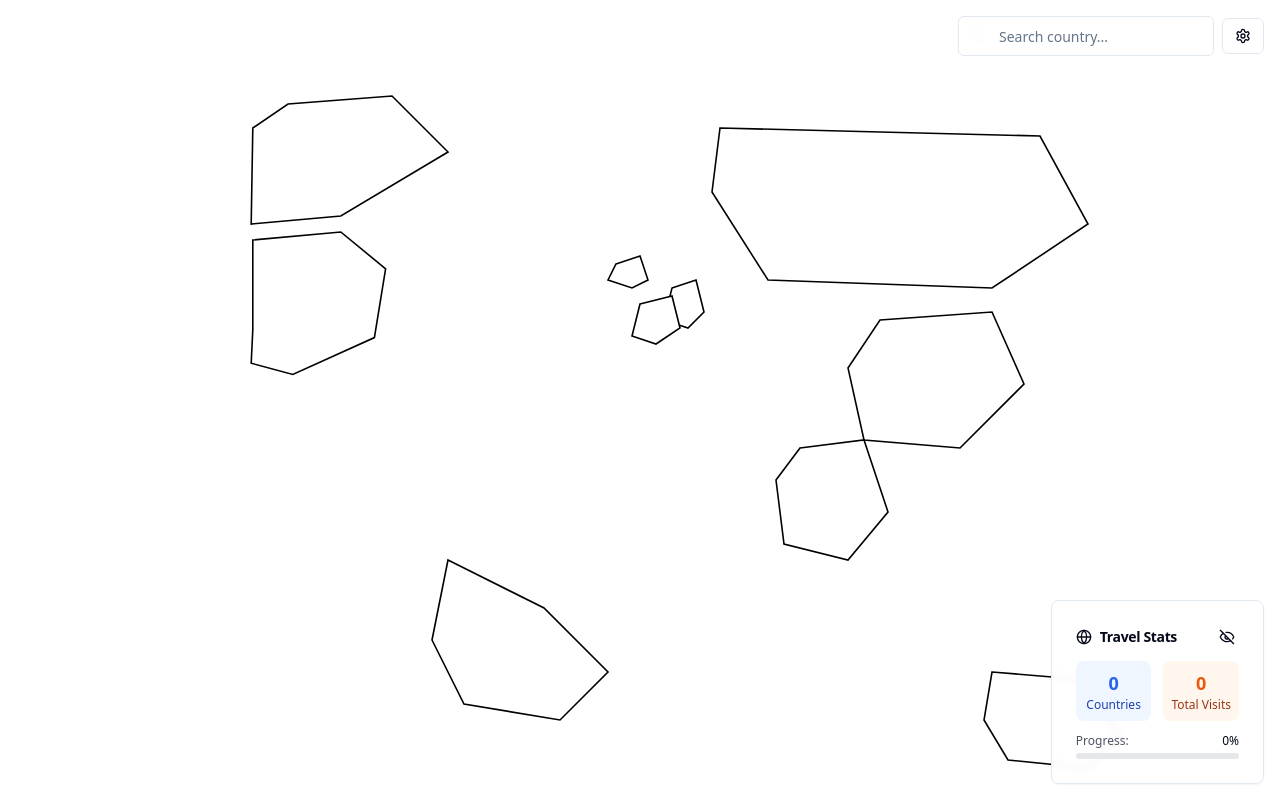
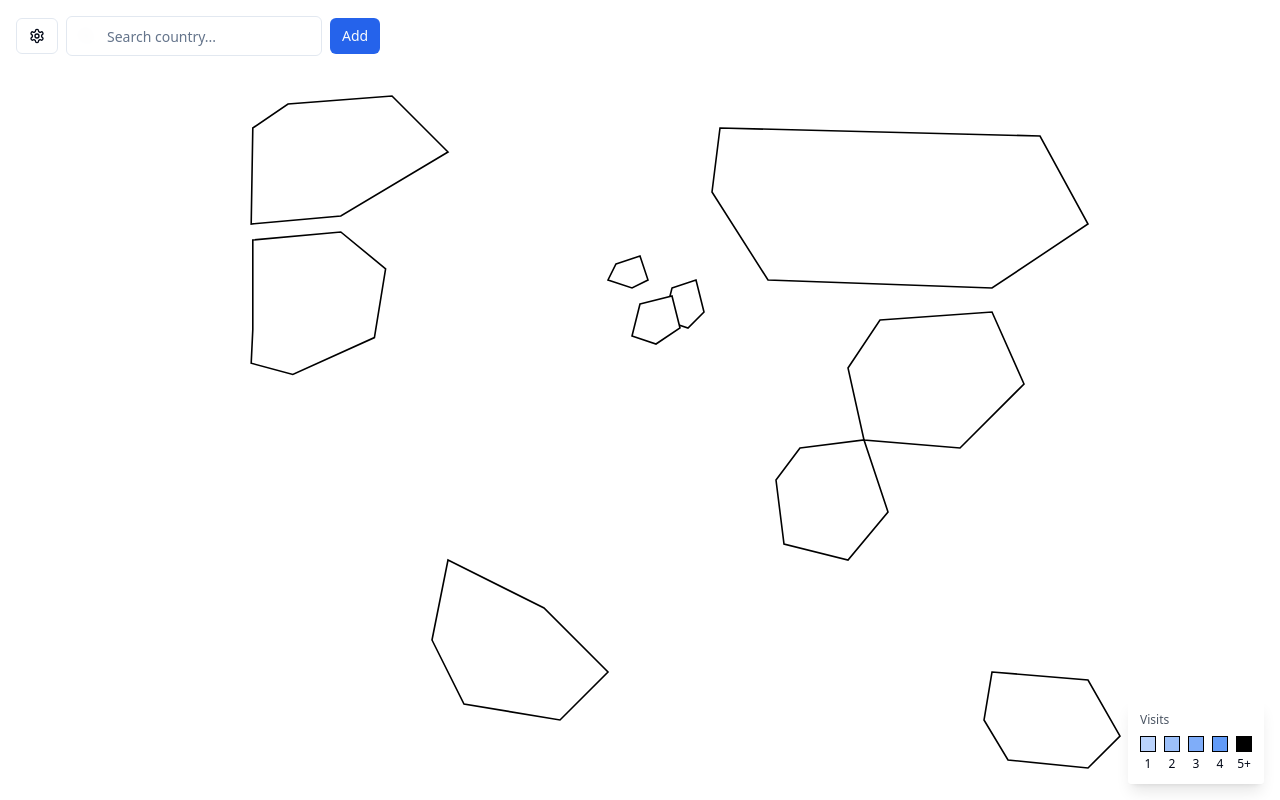
Before and after one commit to ksmworkrelated/globe-trotter-hues, a React (Vite) app: page / in a window 1280 px wide. Built offline with nearby package versions, Linux system fonts and the light colour scheme.

Commit message:
Reverted to commit 3ed210b44a7237dfce3c5f40011ce87490b64c57

```diff
--- a/src/components/SettingsPanel.tsx
+++ b/src/components/SettingsPanel.tsx
@@ -60,8 +60,8 @@ export const SettingsPanel = ({
         onClick={onClose}
       />
 
-      {/* Settings Panel - Right Side */}
-      <div className="fixed top-0 right-0 h-full w-80 bg-white shadow-xl z-40 flex flex-col">
+      {/* Settings Panel */}
+      <div className="fixed top-0 left-0 h-full w-80 bg-white shadow-xl z-40 flex flex-col">
         <div className="p-4 border-b flex items-center justify-between">
           <h2 className="text-lg font-semibold flex items-center gap-2">
             <GlobeIcon className="h-5 w-5" />
@@ -98,31 +98,6 @@ export const SettingsPanel = ({
                 </div>
                 <div className="text-xs text-gray-500 text-center">
                   {Math.round((uniqueCountries / 195) * 100)}% of world explored
-                </div>
-              </CardContent>
-            </Card>
-
-            {/* Visit Legend */}
-            <Card>
-              <CardHeader className="pb-3">
-                <CardTitle className="text-base">Visit Legend</CardTitle>
-              </CardHeader>
-              <CardContent>
-                <div className="space-y-2">
-                  <div className="text-xs text-gray-600 mb-2">Visits</div>
-                  <div className="flex gap-2">
-                    {[1, 2, 3, 4, 5].map((visits) => (
-                      <div key={visits} className="text-center">
-                        <div
-                          className="w-4 h-4 border border-black mb-1"
-                          style={{
-                            backgroundColor: visits >= 5 ? '#000000' : `rgba(59, 130, 246, ${0.2 + (visits * 0.15)})`
-                          }}
-                        />
-                        <div className="text-xs">{visits >= 5 ? '5+' : visits}</div>
-                      </div>
-                    ))}
-                  </div>
                 </div>
               </CardContent>
             </Card>
--- a/src/components/TopControls.tsx
+++ b/src/components/TopControls.tsx
@@ -38,32 +38,10 @@ export const TopControls = ({
     }
   };
 
-  const handleKeyPress = (e: React.KeyboardEvent) => {
-    if (e.key === 'Enter' && searchTerm.trim()) {
-      onSearch(searchTerm.trim());
-      setSearchTerm("");
-    }
-  };
-
   return (
     <>
-      {/* Top Controls Bar - Moved to Right */}
-      <div className="absolute top-4 right-4 z-20 flex items-center gap-2">
-        {/* Search Bar */}
-        <form onSubmit={handleSubmit} className="flex items-center">
-          <div className="relative">
-            <SearchIcon className="h-4 w-4 absolute left-3 top-1/2 transform -translate-y-1/2 text-gray-400" />
-            <Input
-              type="text"
-              placeholder="Search country..."
-              value={searchTerm}
-              onChange={(e) => setSearchTerm(e.target.value)}
-              onKeyPress={handleKeyPress}
-              className="pl-10 pr-4 py-2 w-64 bg-white/90 backdrop-blur-sm"
-            />
-          </div>
-        </form>
-
+      {/* Top Controls Bar */}
+      <div className="absolute top-4 left-4 z-20 flex items-center gap-2">
         {/* Settings Button */}
         <Button
           variant="outline"
@@ -73,6 +51,23 @@ export const TopControls = ({
         >
           <SettingsIcon className="h-4 w-4" />
         </Button>
+
+        {/* Search Bar */}
+        <form onSubmit={handleSubmit} className="flex items-center gap-2">
+          <div className="relative">
+            <SearchIcon className="h-4 w-4 absolute left-3 top-1/2 transform -translate-y-1/2 text-gray-400" />
+            <Input
+              type="text"
+              placeholder="Search country..."
+              value={searchTerm}
+              onChange={(e) => setSearchTerm(e.target.value)}
+              className="pl-10 pr-4 py-2 w-64 bg-white/90 backdrop-blur-sm"
+            />
+          </div>
+          <Button type="submit" size="sm" className="bg-blue-600 hover:bg-blue-700">
+            Add
+          </Button>
+        </form>
       </div>
 
       {/* Settings Panel */}
--- a/src/components/TravelStats.tsx
+++ /dev/null
@@ -1,75 +0,0 @@
-
-import { useState } from "react";
-import { Card, CardContent, CardHeader, CardTitle } from "@/components/ui/card";
-import { Button } from "@/components/ui/button";
-import { GlobeIcon, XIcon, EyeIcon, EyeOffIcon } from "lucide-react";
-
-interface TravelStatsProps {
-  totalVisits: number;
-  uniqueCountries: number;
-}
-
-export const TravelStats = ({ totalVisits, uniqueCountries }: TravelStatsProps) => {
-  const [isVisible, setIsVisible] = useState(true);
-
-  if (!isVisible) {
-    return (
-      <div className="absolute bottom-4 right-4 z-20">
-        <Button
-          variant="outline"
-          size="sm"
-          onClick={() => setIsVisible(true)}
-          className="bg-white/90 backdrop-blur-sm hover:bg-white"
-        >
-          <EyeIcon className="h-4 w-4" />
-        </Button>
-      </div>
-    );
-  }
-
-  return (
-    <div className="absolute bottom-4 right-4 z-20">
-      <Card className="bg-white/90 backdrop-blur-sm">
-        <CardHeader className="pb-3 flex flex-row items-center justify-between space-y-0">
-          <CardTitle className="flex items-center gap-2 text-sm">
-            <GlobeIcon className="h-4 w-4" />
-            Travel Stats
-          </CardTitle>
-          <Button
-            variant="ghost"
-            size="sm"
-            onClick={() => setIsVisible(false)}
-            className="h-6 w-6 p-0"
-          >
-            <EyeOffIcon className="h-3 w-3" />
-          </Button>
-        </CardHeader>
-        <CardContent className="space-y-3">
-          <div className="grid grid-cols-2 gap-3">
-            <div className="text-center p-2 bg-blue-50 rounded-lg">
-              <div className="text-lg font-bold text-blue-600">{uniqueCountries}</div>
-              <div className="text-xs text-blue-800">Countries</div>
-            </div>
-            <div className="text-center p-2 bg-orange-50 rounded-lg">
-              <div className="text-lg font-bold text-orange-600">{totalVisits}</div>
-              <div className="text-xs text-orange-800">Total Visits</div>
-            </div>
-          </div>
-
-          <div className="space-y-1">
-            <div className="flex items-center justify-between text-xs">
-              <span className="text-gray-600">Progress:</span>
-              <span className="font-medium">{Math.round((uniqueCountries / 195) * 100)}%</span>
-            </div>
-            <div className="w-full bg-gray-200 rounded-full h-1.5">
-              <div
-                className="bg-gradient-to-r from-blue-500 to-orange-500 h-1.5 rounded-full transition-all duration-300"
-                style={{ width: `${Math.min((uniqueCountries / 195) * 100, 100)}%` }}
-              />
-            </div>
-          </div>
-        </CardContent>
-      </Card>
-    </div>
-  );
-};
--- a/src/components/WorldMap.tsx
+++ b/src/components/WorldMap.tsx
@@ -99,6 +99,24 @@ export const WorldMap = ({ countries, onCountryClick, mapLevel }: WorldMapProps)
           );
         })}
       </svg>
+
+      {/* Minimalist legend in bottom right */}
+      <div className="absolute bottom-4 right-4 bg-white/90 backdrop-blur-sm p-3 rounded shadow-lg">
+        <div className="text-xs text-gray-600 mb-2">Visits</div>
+        <div className="flex gap-2">
+          {[1, 2, 3, 4, 5].map((visits) => (
+            <div key={visits} className="text-center">
+              <div
+                className="w-4 h-4 border border-black mb-1"
+                style={{
+                  backgroundColor: visits >= 5 ? '#000000' : `rgba(59, 130, 246, ${0.2 + (visits * 0.15)})`
+                }}
+              />
+              <div className="text-xs">{visits >= 5 ? '5+' : visits}</div>
+            </div>
+          ))}
+        </div>
+      </div>
     </div>
   );
 };
--- a/src/pages/Index.tsx
+++ b/src/pages/Index.tsx
@@ -1,7 +1,7 @@
+
 import { useState } from "react";
 import { WorldMap } from "@/components/WorldMap";
 import { TopControls } from "@/components/TopControls";
-import { TravelStats } from "@/components/TravelStats";
 
 export interface CountryData {
   id: string;
@@ -120,12 +120,6 @@ const Index = () => {
         onCountryDecrease={handleCountryDecrease}
       />
 
-      {/* Travel Stats */}
-      <TravelStats
-        totalVisits={totalVisits}
-        uniqueCountries={uniqueCountries}
-      />
-
       {/* Fullscreen Map */}
       <WorldMap
         countries={countries}
```
